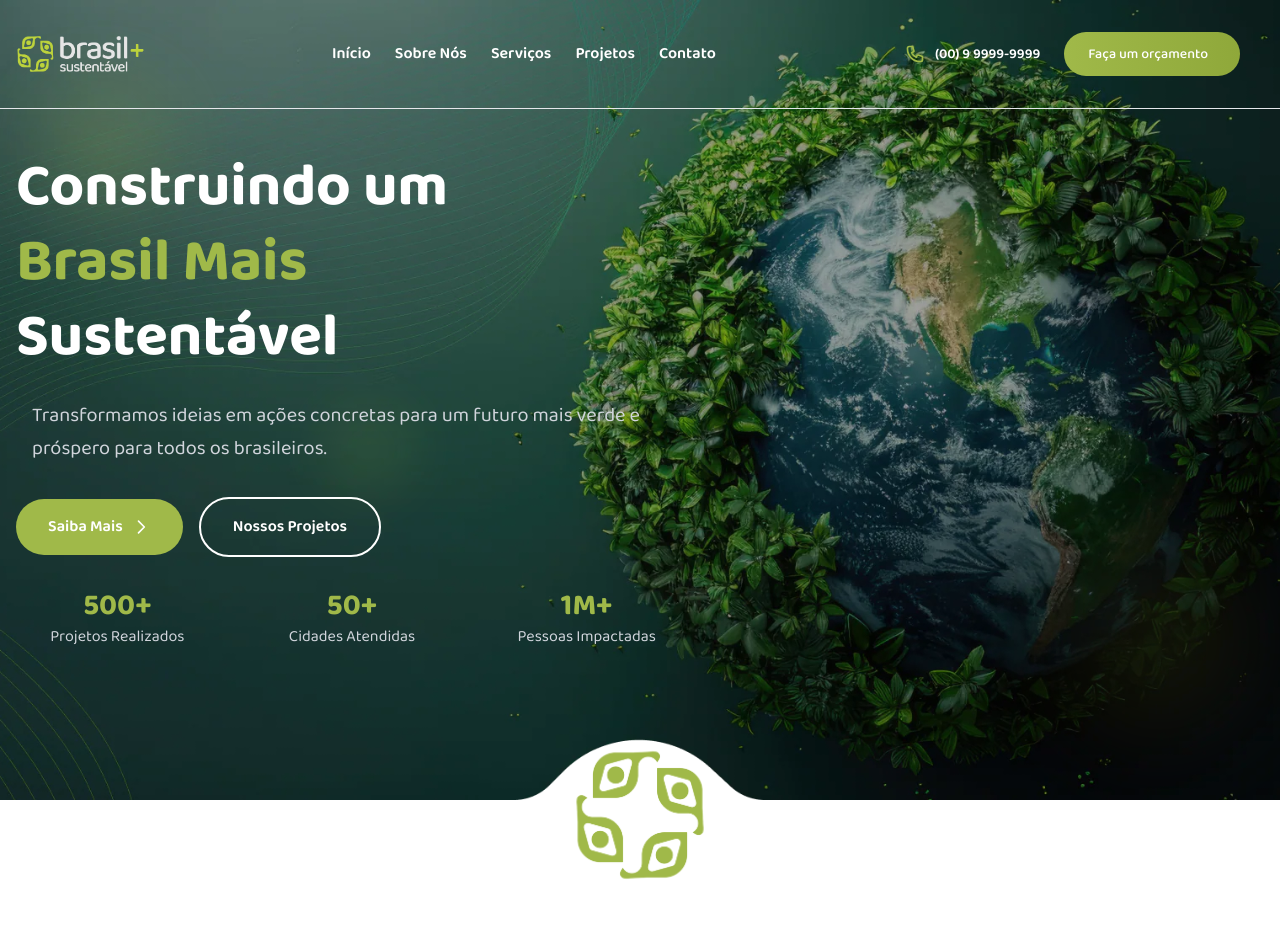
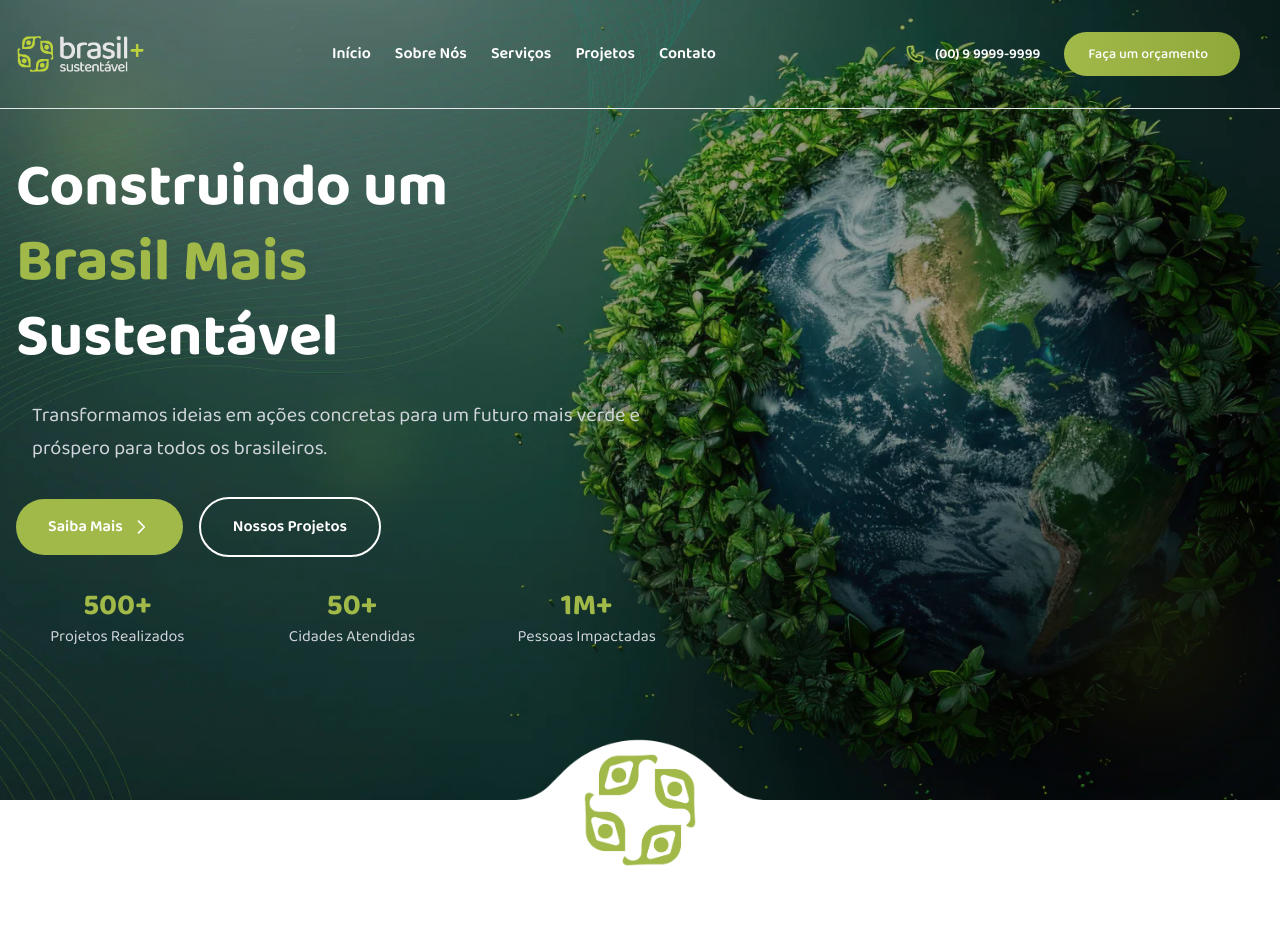
Before and after one commit to EdsonnOliveira/brasil-sustentavel, a Next.js app: page / in a window 1280 px wide. Shown: the top 938 px of the page. Built offline with nearby package versions, Linux system fonts and the light colour scheme; grey boxes are pictures that could not be loaded.

Commit message:
adjustments

```diff
--- a/src/pages/index.tsx
+++ b/src/pages/index.tsx
@@ -19,7 +19,7 @@ export default function Home() {
           alt="Icon"
           width={230}
           height={230}
-          className="mt-[-100px]"
+          className="mt-[-50px] md:mt-[-90px] mb-[-50px] md:mb-[-50px] w-32 h-32 md:w-[200px] md:h-[200px]"
         />
       </div>
       <AboutSection />
```
